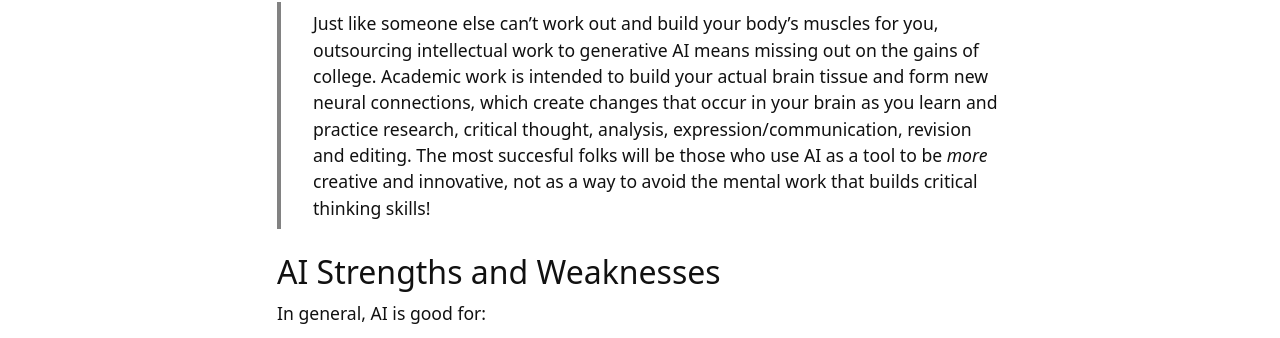
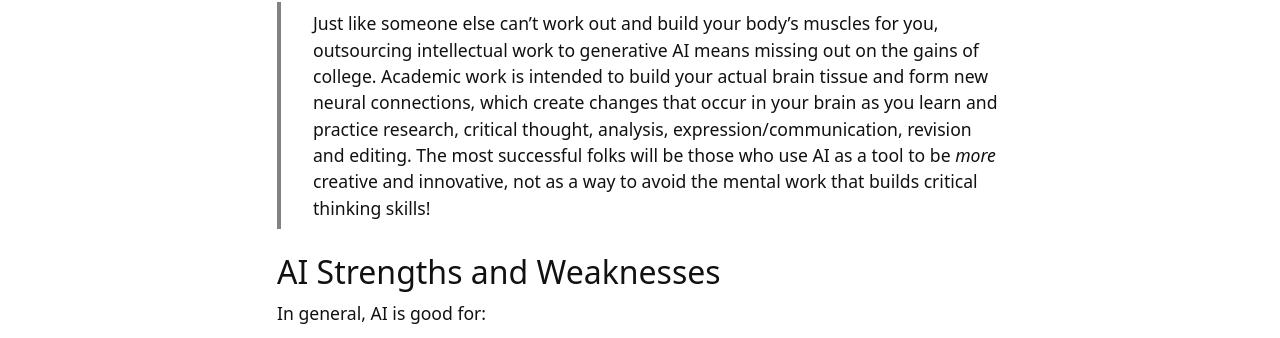
Before and after one commit to marcosvdotcom/Fall25_LibResearch, a Jekyll site: the page built from content/3-ai.md, in a window 1280 px wide and 900 px high. Shown: the part 539-877 px from the top of the window. Built offline with Jekyll 4.4.1, drawn with Linux system fonts in a browser that asks for light colours.

Commit message:
typo fix

```diff
--- a/content/3-ai.md
+++ b/content/3-ai.md
@@ -8,7 +8,7 @@ First, you should consult whatever the boundaries set by your professor for your
 
 Ideally, AI, if you're using it at all, is just one search tool you are using alongside traditional web search strategies like searching databases and even the open web for key phrases and subjects.
 
-> Just like someone else can’t work out and build your body's muscles for you, outsourcing intellectual work to generative AI means missing out on the gains of college. Academic work is intended to build your actual brain tissue and form new neural connections, which create changes that occur in your brain as you learn and practice research, critical thought, analysis, expression/communication, revision and editing. The most succesful folks will be those who use AI as a tool to be _more_ creative and innovative, not as a way to avoid the mental work that builds critical thinking skills!
+> Just like someone else can’t work out and build your body's muscles for you, outsourcing intellectual work to generative AI means missing out on the gains of college. Academic work is intended to build your actual brain tissue and form new neural connections, which create changes that occur in your brain as you learn and practice research, critical thought, analysis, expression/communication, revision and editing. The most successful folks will be those who use AI as a tool to be _more_ creative and innovative, not as a way to avoid the mental work that builds critical thinking skills!
 
 ## AI Strengths and Weaknesses
 
```
